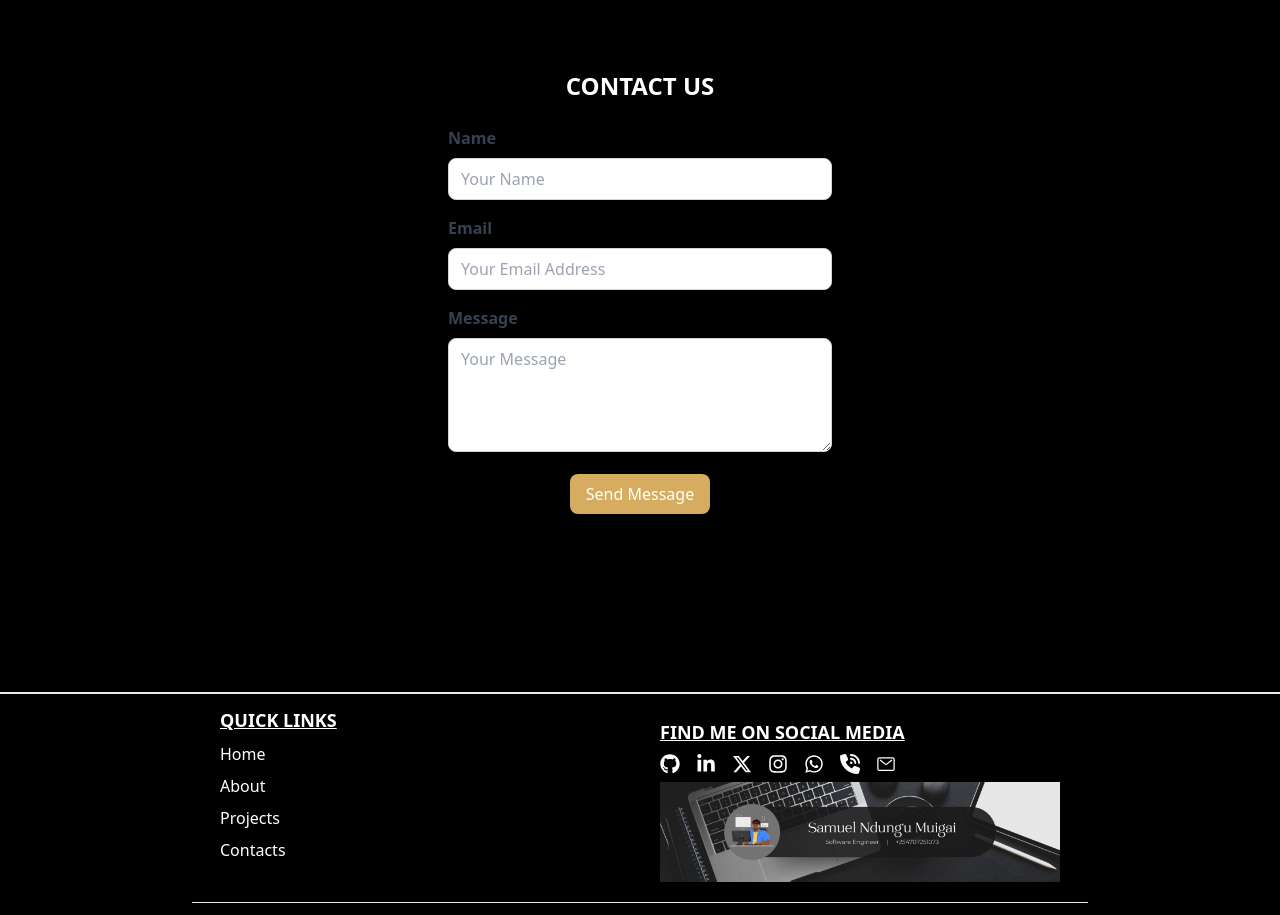
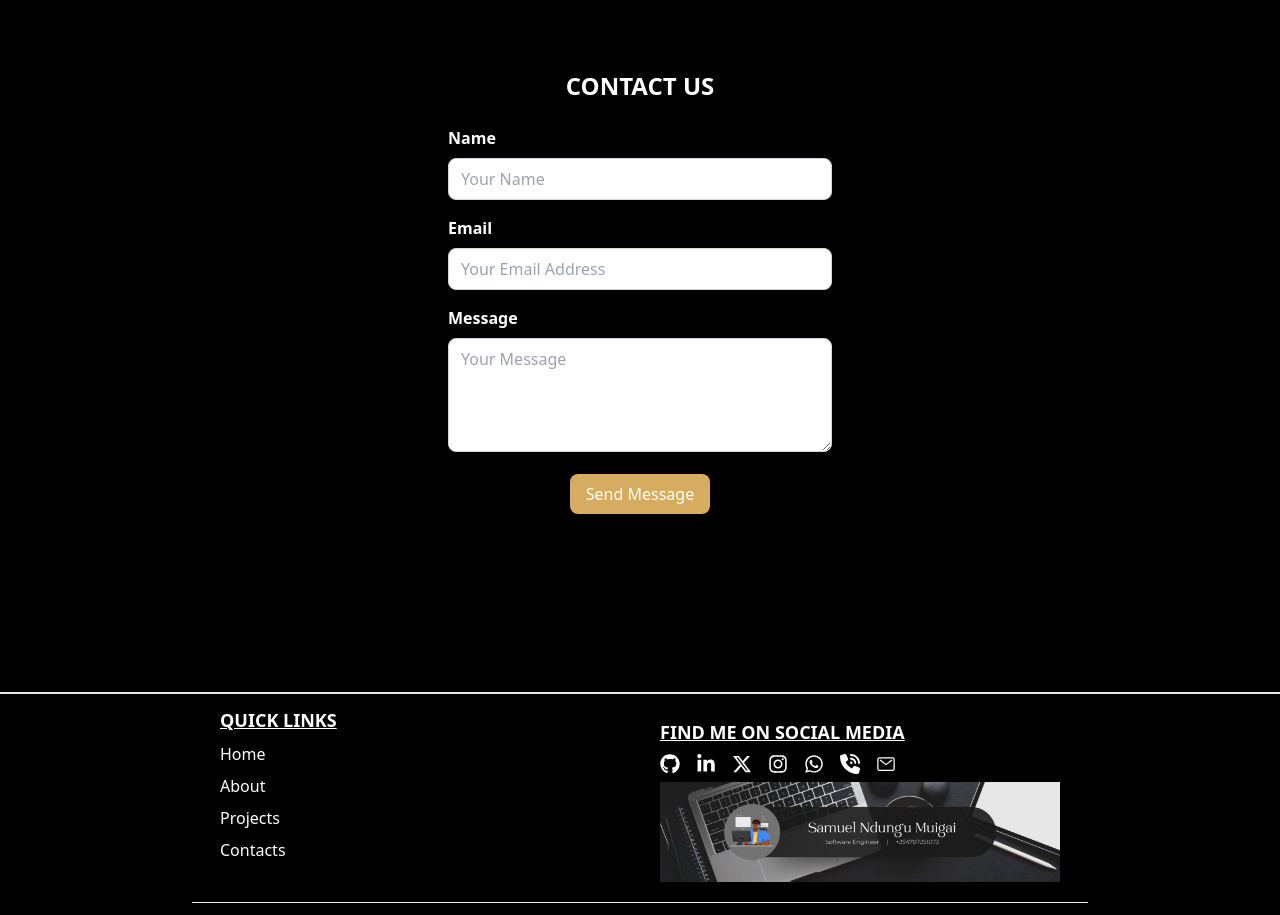
Before and after one commit to Ndungu-Muigai/new-portfolio, a React (Create React App) app: page /about in a window 1280 px wide. Shown: the part 1500-2415 px from the top of the page. Built offline with nearby package versions, Linux system fonts and the light colour scheme; a web font is replaced by a local one.

Commit message:
Added the contact form and modified the hover color of the buttons

```diff
--- a/src/Pages/Contacts.js
+++ b/src/Pages/Contacts.js
@@ -23,15 +23,15 @@
                 <h1 className="text-2xl font-bold mb-6 text-center">Contact Us</h1>
                 <form onSubmit={handleSubmit}>
                     <div className="mb-4">
-                        <label className="block text-gray-700 font-bold mb-2" htmlFor="name">Name</label>
+                        <label className="block font-bold mb-2" htmlFor="name">Name</label>
                         <input type="text" id="name" value={formData.name} onChange={handleChange} className="w-full px-3 py-2 border border-gray-300 rounded-lg focus:outline-none focus:border-indigo-500" placeholder="Your Name"/>
                     </div>
                     <div className="mb-4">
-                        <label className="block text-gray-700 font-bold mb-2" htmlFor="email">Email</label>
+                        <label className="block font-bold mb-2" htmlFor="email">Email</label>
                         <input type="email" id="email" value={formData.email} onChange={handleChange} className="w-full px-3 py-2 border border-gray-300 rounded-lg focus:outline-none focus:border-indigo-500" placeholder="Your Email Address"/>
                     </div>
                     <div className="mb-4">
-                        <label className="block text-gray-700 font-bold mb-2" htmlFor="message">Message</label>
+                        <label className="block font-bold mb-2" htmlFor="message">Message</label>
                         <textarea id="message" value={formData.message} onChange={handleChange} className="w-full px-3 py-2 border border-gray-300 rounded-lg focus:outline-none focus:border-indigo-500" rows="4" placeholder="Your Message"></textarea>
                     </div>
                     <div className="flex items-center justify-center">
```
